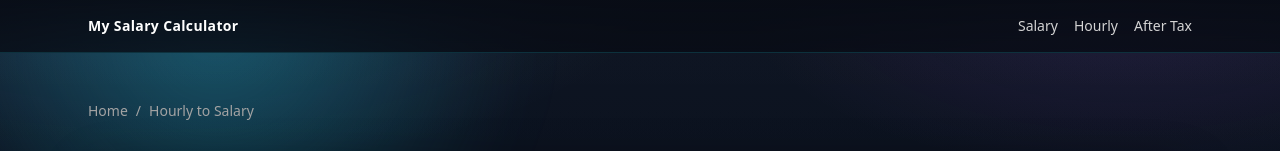
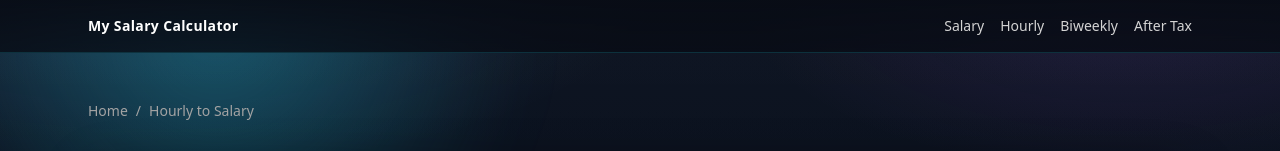
Before and after one commit to mrmagik03/salary-calculator, a Next.js app: page /hourly/15/to-salary in a window 1280 px wide. Shown: the top 151 px of the page. Built offline with nearby package versions, Linux system fonts and the light colour scheme.

Commit message:
Add Biweekly link to shared top navigation

```diff
--- a/components/SiteShell.tsx
+++ b/components/SiteShell.tsx
@@ -18,6 +18,7 @@ export default function SiteShell({
           <nav className="flex gap-4 text-sm text-neutral-300">
             <Link href="/salary/60000/to-hourly" className="hover:text-white">Salary</Link>
             <Link href="/hourly/25/to-salary" className="hover:text-white">Hourly</Link>
+            <Link href="/salary/60000/biweekly" className="hover:text-white">Biweekly</Link>
             <Link href="/salary/60000/after-tax" className="hover:text-white">After Tax</Link>
           </nav>
         </div>
```
